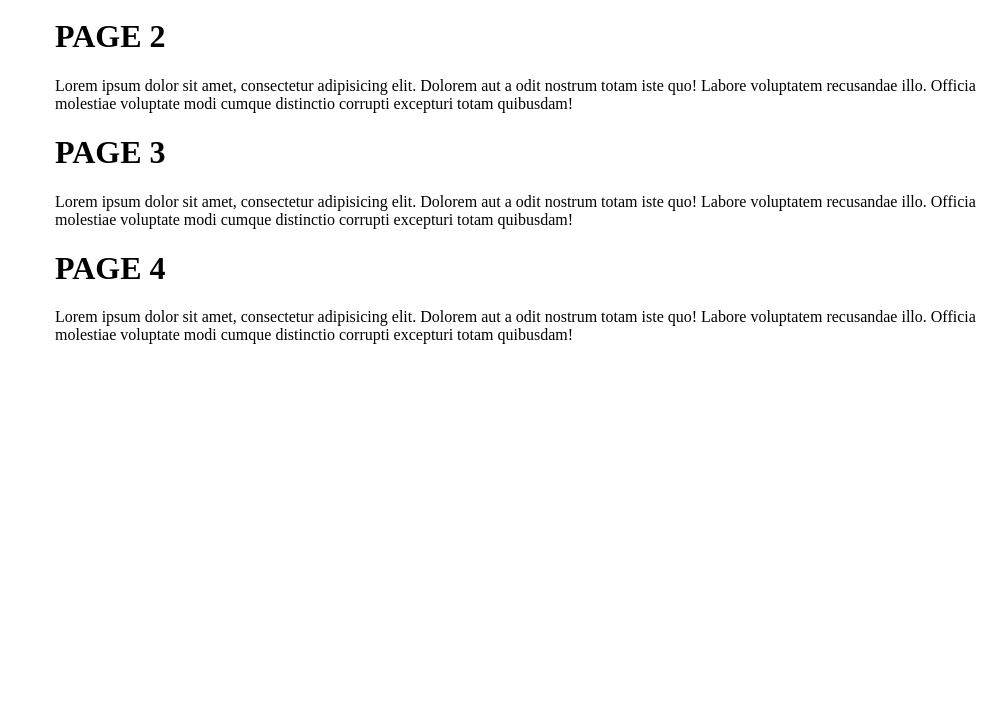
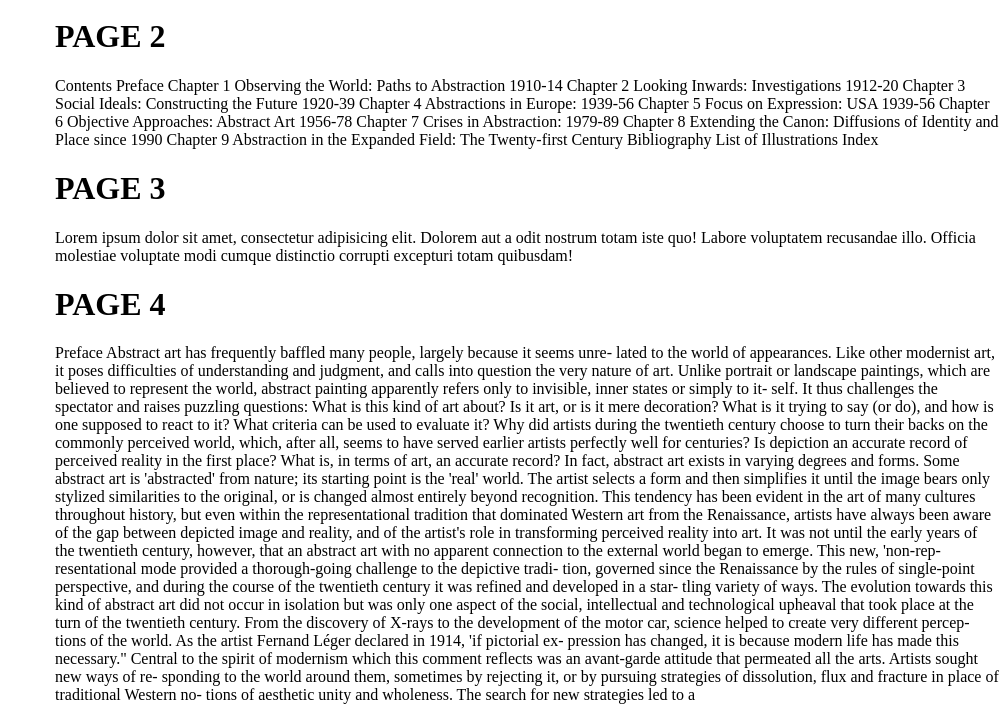
Before and after one commit to vinaykth/Enlighten, a plain HTML site: page Books/book1.html in a window 1280 px wide. Shown: the part 1227-1947 px from the top of the page, without its empty margins (273-1280 px from the left). Before the commit the page ends 1587 px from the top, so only its background shows below. Drawn offline with nearby package versions, Linux system fonts and the light colour scheme; a script that the page names is missing.

Commit message:
Update book1.html

```diff
--- a/Books/book1.html
+++ b/Books/book1.html
@@ -76,10 +76,27 @@ I would like to thank the late John Golding for his inspirational teaching, and
       <div>
         <h1>PAGE 2</h1>
         <p>
-          Lorem ipsum dolor sit amet, consectetur adipisicing elit. Dolorem aut
-          a odit nostrum totam iste quo! Labore voluptatem recusandae illo.
-          Officia molestiae voluptate modi cumque distinctio corrupti excepturi
-          totam quibusdam!
+         Contents
+Preface
+Chapter 1
+Observing the World: Paths to Abstraction 1910-14
+Chapter 2
+Looking Inwards: Investigations 1912-20
+Chapter 3
+Social Ideals: Constructing the Future 1920-39
+Chapter 4
+Abstractions in Europe: 1939-56
+Chapter 5
+Focus on Expression: USA 1939-56
+Chapter 6
+Objective Approaches: Abstract Art 1956-78
+Chapter 7
+Crises in Abstraction: 1979-89
+Chapter 8
+Extending the Canon: Diffusions of Identity and Place since 1990
+Chapter 9
+Abstraction in the Expanded Field: The Twenty-first Century
+Bibliography List of Illustrations Index
         </p>
       </div>
       <div>
@@ -94,10 +111,15 @@ I would like to thank the late John Golding for his inspirational teaching, and
       <div>
         <h1>PAGE 4</h1>
         <p>
-          Lorem ipsum dolor sit amet, consectetur adipisicing elit. Dolorem aut
-          a odit nostrum totam iste quo! Labore voluptatem recusandae illo.
-          Officia molestiae voluptate modi cumque distinctio corrupti excepturi
-          totam quibusdam!
+          Preface
+Abstract art has frequently baffled many people, largely because it seems unre- lated to the world of appearances. Like other modernist art, it poses difficulties of understanding and judgment, and calls into question the very nature of art. Unlike portrait or landscape paintings, which are believed to represent the world, abstract painting apparently refers only to invisible, inner states or simply to it- self. It thus challenges the spectator and raises puzzling questions: What is this kind of art about? Is it art, or is it mere decoration? What is it trying to say (or do), and how is one supposed to react to it? What criteria can be used to evaluate it? Why did artists during the twentieth century choose to turn their backs on the commonly perceived world, which, after all, seems to have served earlier artists perfectly well for centuries? Is depiction an accurate record of perceived reality in the first place? What is, in terms of art, an accurate record?
+In fact, abstract art exists in varying degrees and forms. Some abstract art is 'abstracted' from nature; its starting point is the 'real' world. The artist selects a form and then simplifies it until the image bears only stylized similarities to the original, or is changed almost entirely beyond recognition. This tendency has been evident in the art of many cultures throughout history, but even within the representational tradition that dominated Western art from the Renaissance, artists have always been aware of the gap between depicted image and reality, and of the artist's role in transforming perceived reality into art. It was not until the early years of the twentieth century, however, that an abstract art with no apparent connection to the external world began to emerge. This new, 'non-rep- resentational mode provided a thorough-going challenge to the depictive tradi- tion, governed since the Renaissance by the rules of single-point perspective, and during the course of the twentieth century it was refined and developed in a star- tling variety of ways.
+The evolution towards this kind of abstract art did not occur in isolation but was only one aspect of the social, intellectual and technological upheaval that took place at the turn of the twentieth century. From the discovery of X-rays to the development of the motor car, science helped to create very different percep- tions of the world. As the artist Fernand Léger declared in 1914, 'if pictorial ex- pression has changed, it is because modern life has made this necessary."
+Central to the spirit of modernism which this comment reflects was an
+avant-garde attitude that permeated all the arts. Artists sought new ways of re-
+sponding to the world around them, sometimes by rejecting it, or by pursuing
+strategies of dissolution, flux and fracture in place of traditional Western no-
+tions of aesthetic unity and wholeness. The search for new strategies led to a
         </p>
       </div>
       <div class="hard"></div>
```
